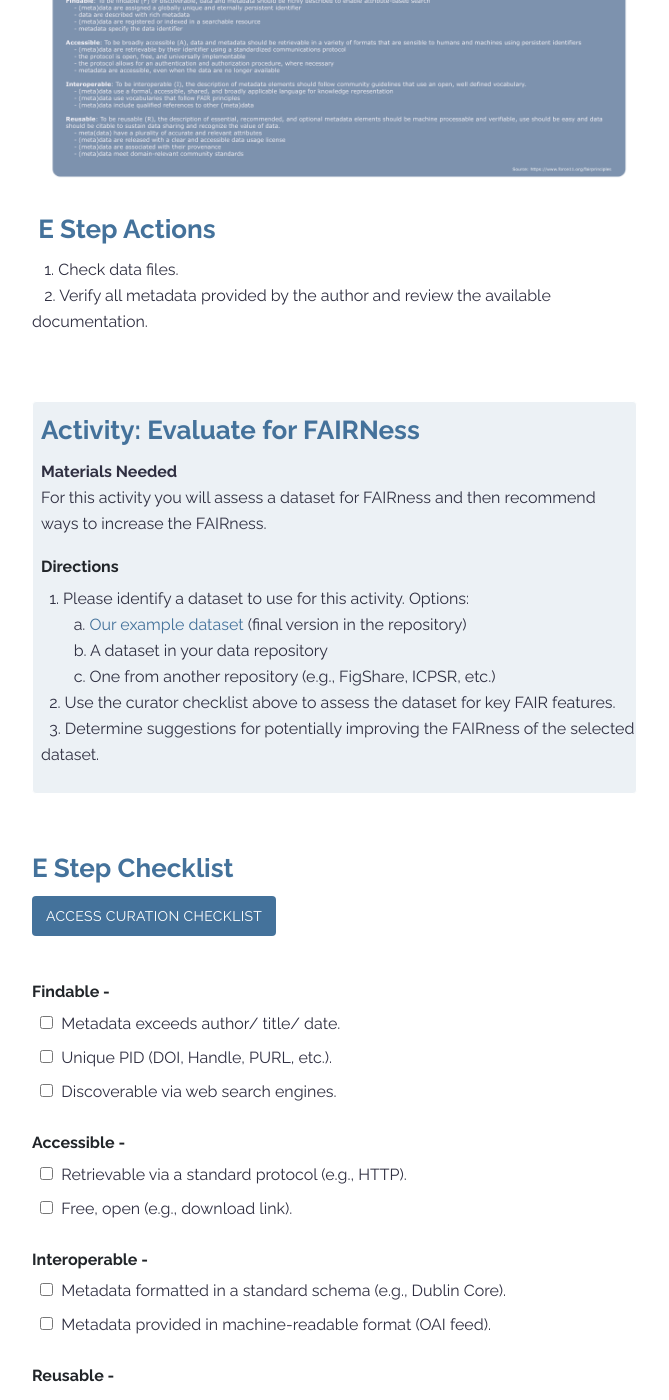
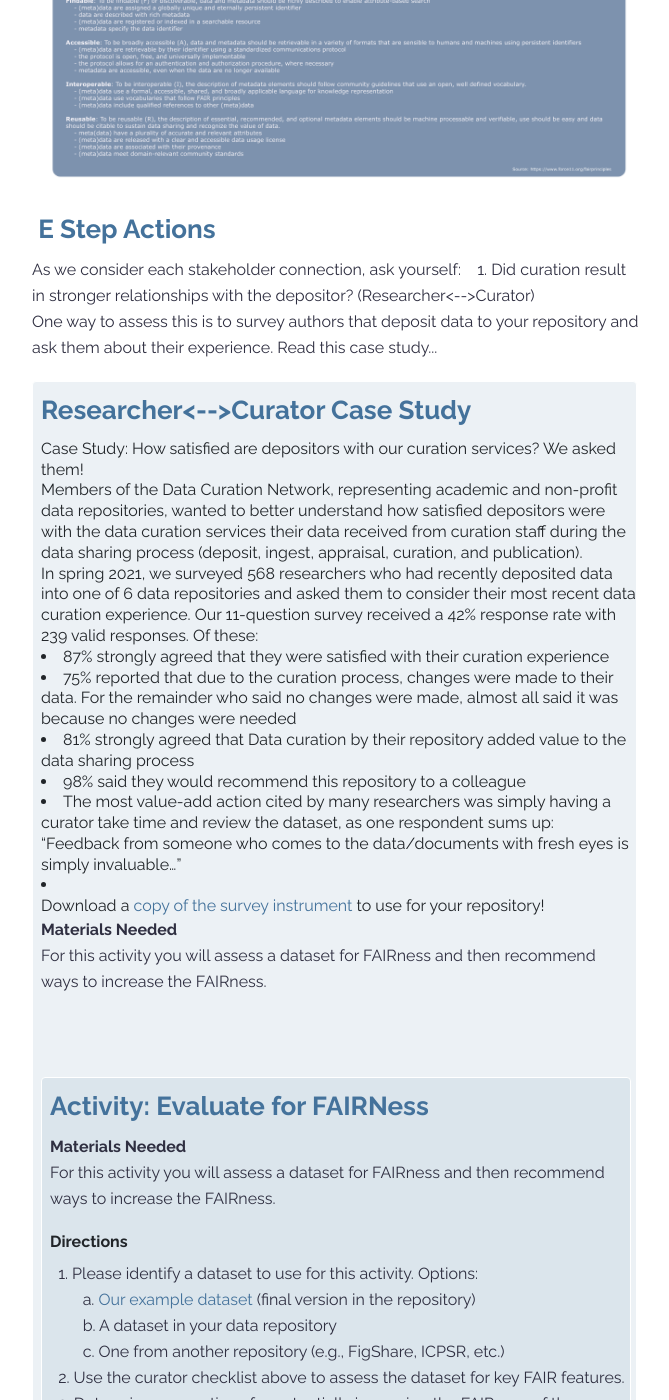
Before and after one commit to DataCurationNetwork/CURATED, a Jekyll site: the page built from _modules/module-e.md, in a window 1280 px wide and 1400 px high, scrolled down 1844 px. Shown: the whole window, without its empty margins (143-812 px from the left). Built offline with Jekyll 4.4.1, drawn with Linux system fonts in a browser that asks for light colours.

Commit message:
Updating E Module activities

```diff
--- a/_modules/module-e.md
+++ b/_modules/module-e.md
@@ -157,9 +157,35 @@ The diagram below shows the relationship and key considerations between the cura
 
 <h2>&nbsp;E Step Actions</h2>
 <p>
-  &nbsp;&nbsp;&nbsp;1.  Check data files.
+  As we consider each stakeholder connection, ask yourself:
+  &nbsp;&nbsp;&nbsp;1.  Did curation result in stronger relationships with the depositor? (Researcher<-->Curator)
    <br>
-  &nbsp;&nbsp;&nbsp;2.  Verify all metadata provided by the author and review the available documentation.
+  One way to assess this is to survey authors that deposit data to your repository and ask them about their experience. Read this case study...
+
+<blockquote class = "highlighted-text">
+<h2> Researcher<-->Curator Case Study </h2>
+
+Case Study: How satisfied are depositors with our curation services? We asked them!
+<br>
+Members of the Data Curation Network, representing academic and non-profit data repositories, wanted to better understand how satisfied depositors were with the data curation services their data received from curation staff during the data sharing process (deposit, ingest, appraisal, curation, and publication).
+<br>
+In spring 2021, we surveyed 568 researchers who had recently deposited data into one of 6 data repositories and asked them to consider their most recent data curation experience. Our 11-question survey received a 42% response rate with 239 valid responses. Of these:
+<br>
+<li>87% strongly agreed that they were satisfied with their curation experience </li>
+<li>75% reported that due to the curation process, changes were made to their data. For the remainder who said no changes were made, almost all said it was because no changes were needed </li>
+<li>81% strongly agreed that Data curation by their repository added value to the data sharing process </li>
+<li>98% said they would recommend this repository to a colleague </li>
+<li>The most value-add action cited by many researchers was simply having a curator take time and review the dataset, as one respondent sums up: “Feedback from someone who comes to the data/documents with fresh eyes is simply invaluable…” <li>
+  <br>
+  Download a <a href="https://hdl.handle.net/11299/224733" target = "_blank"> copy of the survey instrument </a> to use for your repository!
+
+<p>
+
+<b>Materials Needed</b><br>
+
+For this activity you will assess a dataset for FAIRness and then recommend ways to increase the FAIRness.
+
+<br>
 
    <br>
 </p>
```
